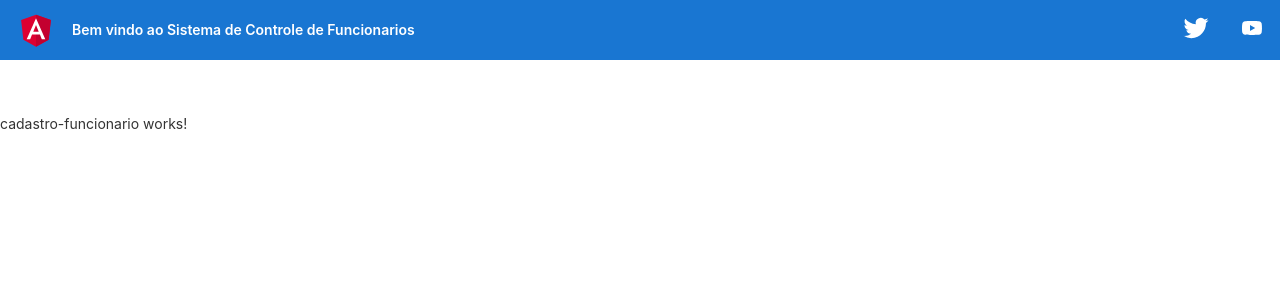
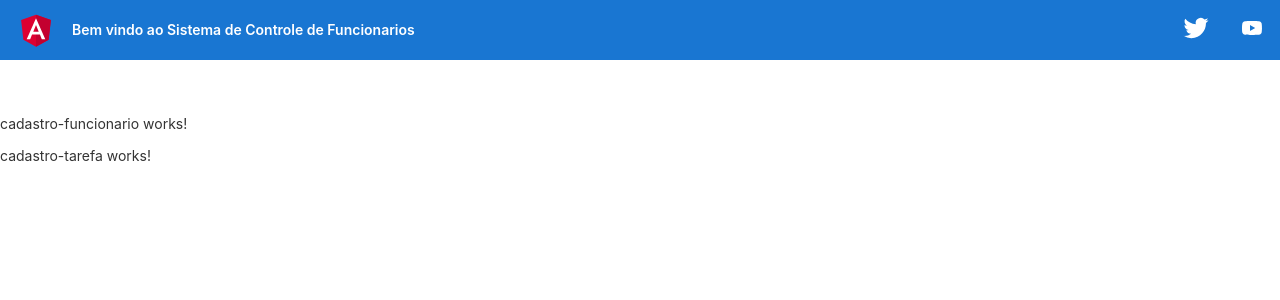
Before and after one commit to marcelofelipesilva/controleFuncionariosAngular, an Angular app: page / in a window 1280 px wide. Shown: the top 300 px of the page. Built offline with nearby package versions, Linux system fonts and the light colour scheme.

Commit message:
configuração modulo tarefa

```diff
--- a/src/app/app.component.html
+++ b/src/app/app.component.html
@@ -28,5 +28,6 @@
 </div>
 
 <spa-cadastro-funcionario></spa-cadastro-funcionario>
+<spa-cadastro-tarefa></spa-cadastro-tarefa>
 
 <router-outlet></router-outlet>
```
Also changed, not shown: src/app/pages/Tarefa/tarefa/tarefa.module.ts (+7 -1 lines).
